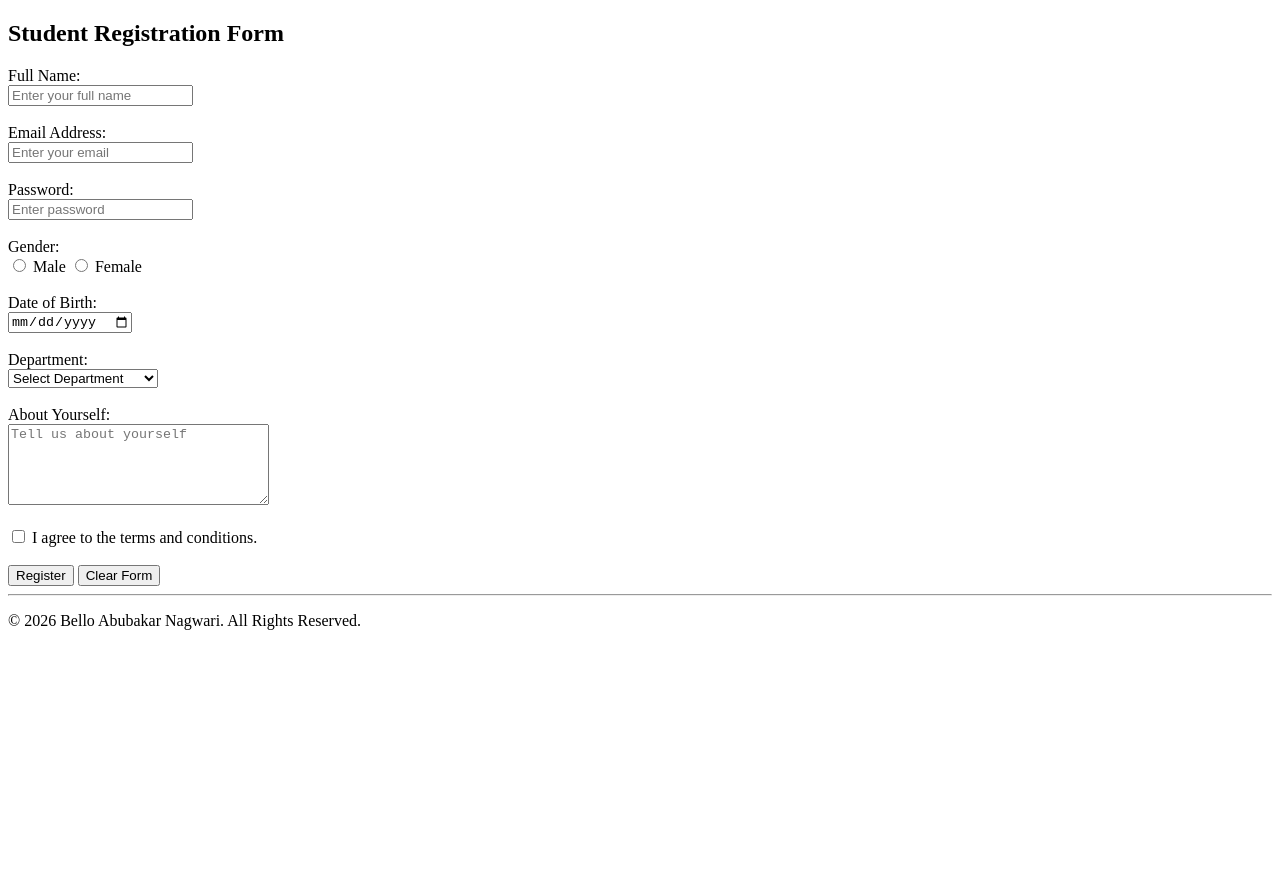
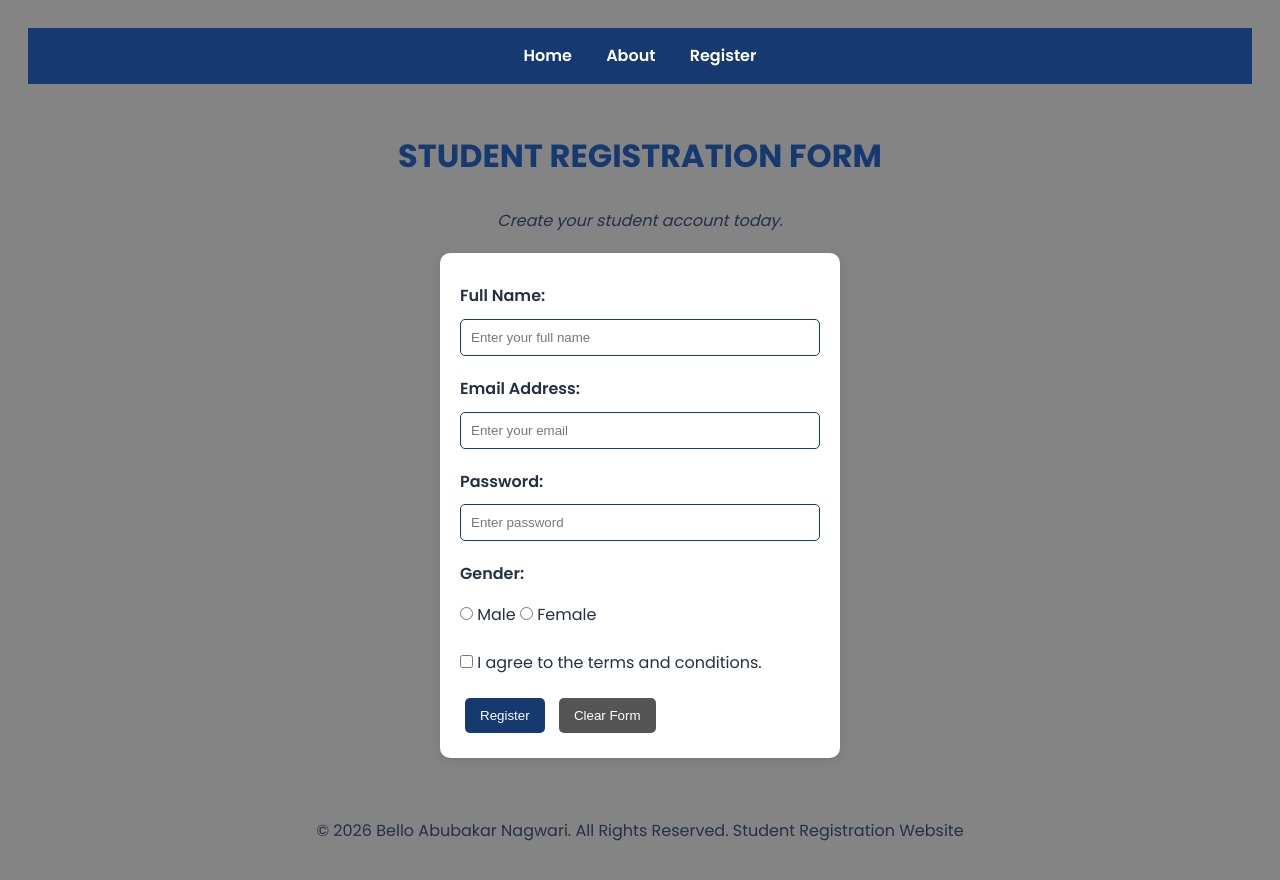
Before and after one commit to abubakarnagwari60-droid/my-project, a plain HTML site: page register.html in a window 1280 px wide. Before the commit the page ends 800 px from the top, so only its background shows below. Drawn offline with Linux system fonts and the light colour scheme.

Commit message:
my project

```diff
--- /dev/null
+++ b/css/about.css
@@ -0,0 +1,66 @@
+*{
+    margin: 0px;
+    padding: 0px;
+    font-family: Arial, Helvetica, sans-serif;
+    background-color: #f4f4f4;
+
+
+}
+.heading{
+    font-size: 30px;
+    padding: 20px;
+    text-align: center;
+    color: rgb(0, 0, 0);
+    border-radius: 8px;
+}
+hr{
+    border: 1px solid black;
+    margin: 25px 0;
+}
+.div{
+    background: gray;
+    padding: 20px;
+    text-align: center;
+    align-items: center;
+}
+h2{
+    color: black;
+    margin-bottom: 7px;
+}
+img{
+    border-radius: 8px;
+    border: 4px solid #123456;
+    margin: 20px 0;
+}
+p{
+    font-size: 16px;
+    line-height: 1.8;
+}
+h3{
+    color: black;
+    text-align: center;
+    margin: 10px;
+}
+table{
+    width: 100%;
+    border-collapse: collapse;
+    background-color: white;
+    margin-top: 15px;
+}
+th{
+    background-color: #123456;
+    color: white;
+    padding: 12px;
+}
+td{
+    padding: 12px;
+    border: 1px solid #ddd;
+}
+footer{
+    text-align: center;
+    background-color: #123456;
+    color: rgb(0, 0, 0);
+    padding: 10px;
+    margin-top: 30px;
+    border-radius: 8px;
+}
--- /dev/null
+++ b/css/register.css
@@ -0,0 +1,169 @@
+/* Import Google Font */
+@import url('https://fonts.googleapis.com/css2?family=Poppins:wght@400;500;600;700&display=swap');
+
+
+/* General Styling */
+* {
+    box-sizing: border-box;
+}
+
+body {
+    font-family: 'Poppins', Arial, sans-serif;
+    font-size: 1rem;
+    line-height: 1.6;
+    color: #243044;
+    background-color: rgb(133, 132, 132);
+    padding: 20px;
+}
+
+
+/* Navigation */
+nav {
+    background-color: #163A70;
+    padding: 15px;
+    text-align: center;
+}
+
+nav a {
+    color: white;
+    text-decoration: none;
+    margin: 15px;
+    font-weight: 600;
+}
+
+nav a:hover {
+    color: rgb(242, 166, 60);
+}
+
+
+/* Headings */
+h1, h2, h3 {
+    color: #163A70;
+    font-weight: 700;
+}
+
+h1 {
+    font-size: 2.5rem;
+    letter-spacing: 2px;
+}
+
+h2 {
+    font-size: 2rem;
+}
+
+h3 {
+    font-size: 1.5rem;
+}
+
+
+/* Main Section */
+main {
+    padding: 20px;
+}
+
+.highlight {
+    text-align: center;
+    text-transform: uppercase;
+}
+
+.tagline {
+    text-align: center;
+    font-style: italic;
+}
+
+
+/* Registration Form */
+form {
+    background-color: white;
+    width: 400px;
+    max-width: 100%;
+    padding: 20px;
+    margin: 20px auto;
+    border-radius: 10px;
+    box-shadow: 0 2px 10px rgba(0, 0, 0, 0.1);
+}
+
+label {
+    font-weight: 600;
+    display: block;
+    margin-top: 10px;
+}
+
+
+/* Input Styling */
+input {
+    width: 100%;
+    padding: 10px;
+    margin: 10px 0;
+    border: 1px solid #cccccc;
+    border-radius: 5px;
+}
+
+/* ID selector has higher specificity than the input
+   element selector, so this border wins. */
+#register input {
+    border-color: #163A70;
+}
+
+input::placeholder {
+    color: #777777;
+}
+
+
+/* Gender */
+.gender input,
+.terms input {
+    width: auto;
+}
+
+.gender {
+    margin: 10px 0;
+}
+
+.terms {
+    margin: 15px 0;
+}
+
+
+/* Buttons */
+button {
+    background-color: #163A70;
+    color: white;
+    padding: 10px 15px;
+    border: none;
+    border-radius: 5px;
+    cursor: pointer;
+    margin: 5px;
+}
+
+button:hover {
+    background-color: rgb(242, 166, 60);
+    color: #243044;
+}
+
+.reset {
+    background-color: #555555;
+}
+
+
+/* Table Styling */
+table {
+    width: 100%;
+    border-collapse: collapse;
+}
+
+th {
+    background-color: #163A70;
+    color: white;
+    padding: 12px;
+}
+
+td {
+    padding: 10px;
+}
+
+/* Footer */
+footer {
+    text-align: center;
+    margin-top: 20px;
+}
--- /dev/null
+++ b/css/style.css
@@ -0,0 +1,38 @@
+.links{
+    background-color: #163A70;
+    padding: 15px;
+    border-radius: 8px;
+}
+nav ul{
+    list-style: none;
+    display: flex;
+    justify-content: center;
+    gap: 30px;
+    margin: 0;
+    padding: 0;
+}
+
+nav a {
+    color: white;
+    text-decoration: none;
+    margin: 15px;
+    font-weight: 600;
+}
+
+nav a:hover {
+    color: rgb(242, 166, 60);
+}
+
+/* First Letter */
+footer p::first-letter {
+    color: #163A70;
+    font-size: 1.5rem;
+    font-weight: bold;
+}
+
+
+/* Footer */
+footer {
+    text-align: center;
+    margin-top: 20px;
+}
--- a/register.html
+++ b/register.html
@@ -3,63 +3,57 @@
 <head>
     <meta charset="UTF-8">
     <meta name="viewport" content="width=device-width, initial-scale=1.0">
-    <title>Document</title>
+    <title>Registration Form</title>
+
+    <link rel="stylesheet" href="css/register.css">
 </head>
+
 <body>
 
-     <h2>Student Registration Form</h2>
+    <nav>
+        <a href="index.html">Home</a>
+        <a href="about.html">About</a>
+        <a href="register.html">Register</a>
+    </nav>
 
-    <form>
+    <main>
 
-        <label>Full Name:</label><br>
-        <input type="text" placeholder="Enter your full name"><br><br>
+        <h2 class="highlight">Student Registration Form</h2>
 
-        <label>Email Address:</label><br>
-        <input type="email" placeholder="Enter your email"><br><br>
+        <p class="tagline">Create your student account today.</p>
 
-        <label>Password:</label><br>
-        <input type="password" placeholder="Enter password"><br><br>
+        <form id="register">
 
-        <label>Gender:</label><br>
+            <label>Full Name:</label>
+            <input type="text" placeholder="Enter your full name" required>
 
-        <input type="radio" name="gender"> Male
-        <input type="radio" name="gender"> Female
+            <label>Email Address:</label>
+            <input type="email" placeholder="Enter your email" required>
 
-        <br><br>
+            <label>Password:</label>
+            <input type="password" placeholder="Enter password" required>
 
-        <label>Date of Birth:</label><br>
-        <input type="date"><br><br>
+            <label>Gender:</label>
 
-        <label>Department:</label><br>
+            <div class="gender">
+                <input type="radio" name="gender" required> Male
+                <input type="radio" name="gender"> Female
+            </div>
 
-        <select>
-            <option>Select Department</option>
-            <option>Software Engineering</option>
-            <option>Computer Science</option>
-            <option>Cyber Security</option>
-        </select>
+            <div class="terms">
+                <input type="checkbox" required>
+                I agree to the terms and conditions.
+            </div>
 
-        <br><br>
+            <button type="submit">Register</button>
+            <button type="reset" class="reset">Clear Form</button>
 
-        <label>About Yourself:</label><br>
-        <textarea rows="5" cols="30"
-        placeholder="Tell us about yourself"></textarea>
+        </form>
 
-        <br><br>
-
-        <input type="checkbox"> I agree to the terms and conditions.
-
-        <br><br>
-
-        <button type="submit">Register</button>
-        <button type="reset">Clear Form</button>
-
-    </form>
-
-    <hr>
+    </main>
 
     <footer>
-        <p> &copy; 2026 Bello Abubakar Nagwari. All Rights Reserved.</p>
+        <p>&copy; 2026 Bello Abubakar Nagwari. All Rights Reserved. Student Registration Website</p>
     </footer>
 
 </body>
```
Also changed, not shown: about.html (+6 -4 lines), index.html (+2 -1 lines), images/background.jpg (added), images/background1.jpg (added).
